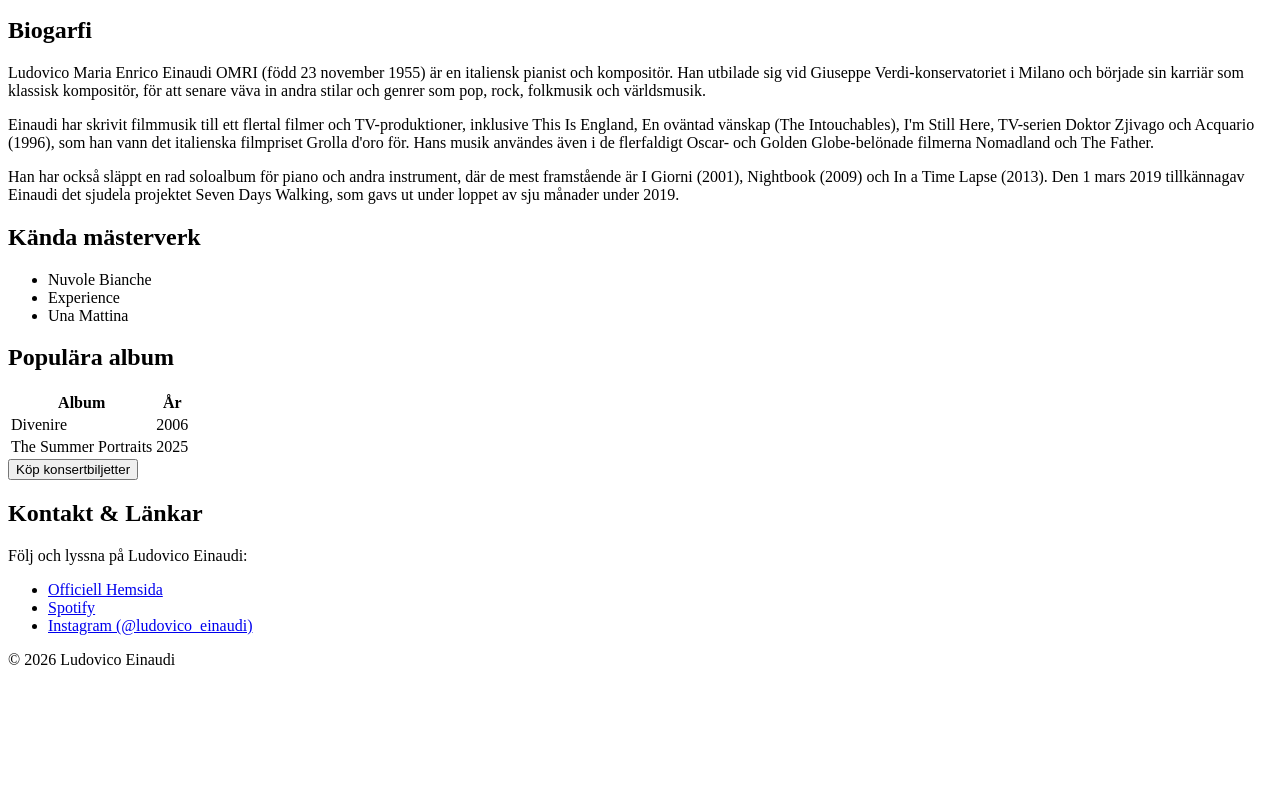
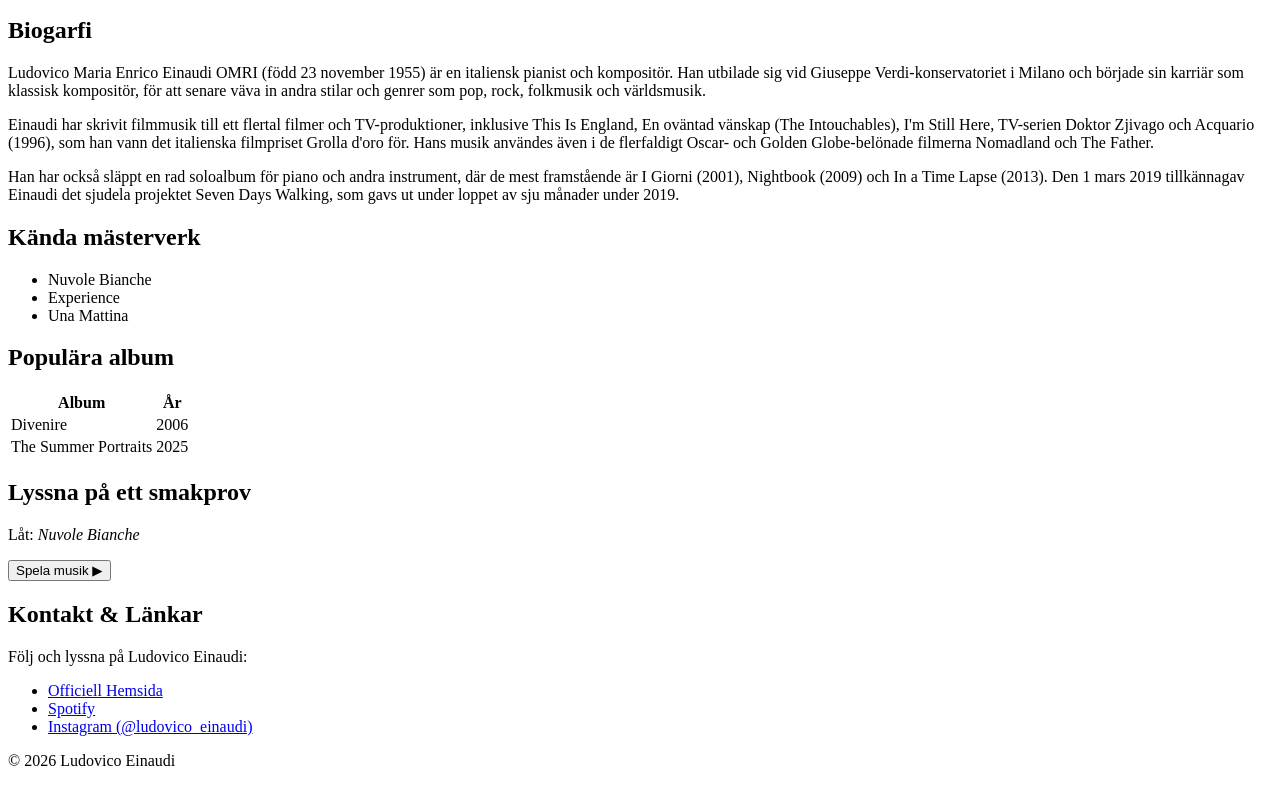
Before and after one commit to CodeByJK/Chas-sj-lvstudieuppgifter, a plain HTML site: page HTML taggar/index.html in a window 1280 px wide. Shown: the part 548-1334 px from the top of the page. Before the commit the page ends 1233 px from the top, so only its background shows below. Drawn offline with Linux system fonts and the light colour scheme.

Commit message:
Add music sample section with play button for Ludovico Einaudi

```diff
--- a/HTML taggar/index.html
+++ b/HTML taggar/index.html
@@ -102,9 +102,12 @@
         </table>
       </section>
 
-        <!-- Vad kan denna ligga i för tagg? -->
-        <button type="button">Köp konsertbiljetter</button>
+      <section>
+        <h2>Lyssna på ett smakprov</h2>
+        <p>Låt: <em>Nuvole Bianche</em></p>
 
+        <button type="button">Spela musik &#9654;</button>
+      </section>
     </main>
 
     <footer>
```
